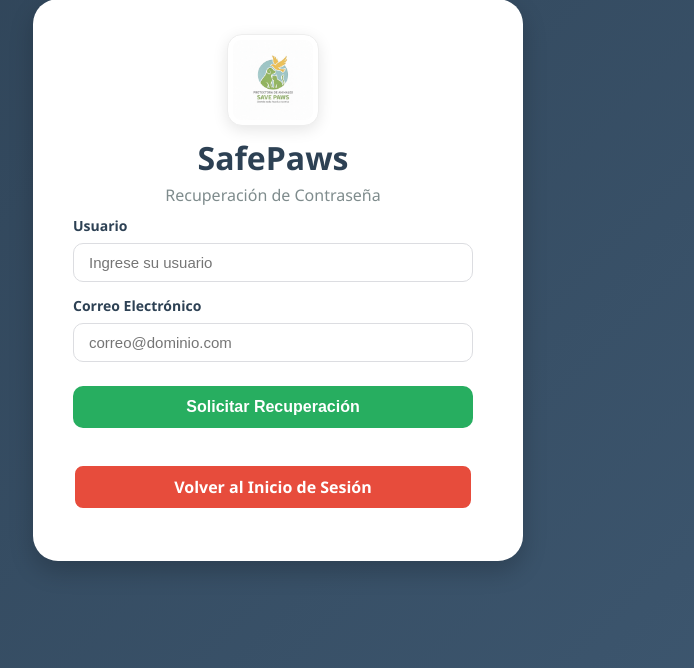
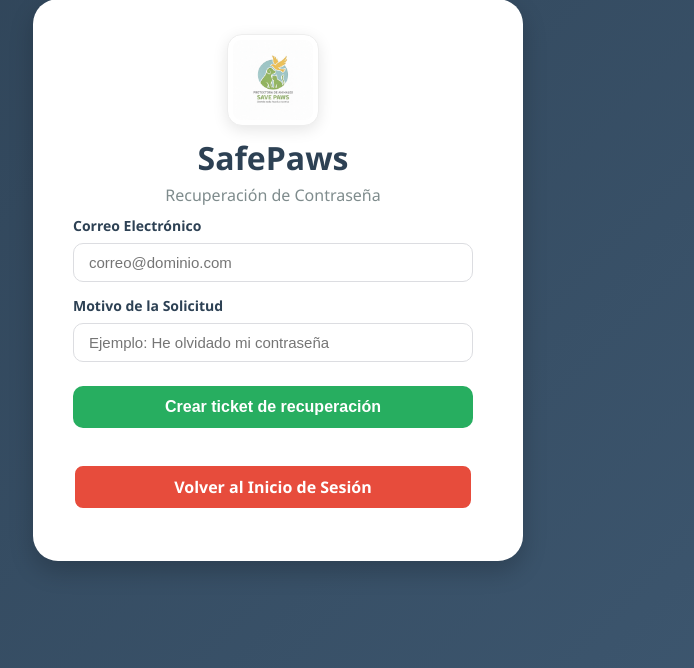
Before and after one commit to Casas-tj/SafePaws, a Django app: page /usuarios/recuperar_contrasena in a window 1280 px wide. Shown: the part 140-808 px from the top of the page, without its empty margins (362-1056 px from the left). Run offline with Django 5.2, Linux system fonts and the light colour scheme.

Commit message:
feature/recuperar_contrasena: Archivo modificado para en viar tickets

```diff
--- a/apps/usuarios/templates/usuarios/recuperar_contrasena.html
+++ b/apps/usuarios/templates/usuarios/recuperar_contrasena.html
@@ -12,21 +12,28 @@
             <p>Recuperación de Contraseña</p>
         </div>
 
-        <form id="recoveryForm" class="login-card" novalidate>
+        <form id="recoveryForm" class="login-card" method="POST">
+            {% csrf_token %}
+
             <div class="form-group">
-                <label for="username">Usuario</label>
-                <input type="text" id="recovery-username" placeholder="Ingrese su usuario" autocomplete="username"
+                <label for="email">Correo Electrónico</label>
+                <input type="text" name="email" id="recovery-email" placeholder="correo@dominio.com"
+                    autocomplete="email" required>
+            </div>
+
+            <div class="form-group">
+                <label for="telefono">Motivo de la Solicitud</label>
+                <input type="text" name="motivo" id="recovery-reason" placeholder="Ejemplo: He olvidado mi contraseña"
                     required>
             </div>
 
-            <div class="form-group">
-                <label for="email">Correo Electrónico</label>
-                <input type="text" id="recovery-email" placeholder="correo@dominio.com" autocomplete="email" required>
+            <button type="submit" id="recoveryBtn">Crear ticket de recuperación</button>
+
+            <div id="message" class="message-display">
+                {% if ticket_creado %}
+                Ticket creado: {{ ticket_id }}
+                {% endif %}
             </div>
-
-            <button type="submit" id="recoveryBtn">Solicitar Recuperación</button>
-
-            <div id="message" class="message-display"></div>
 
             <a href="{% url 'login' %}" class="btn-secondary">Volver al Inicio de Sesión</a>
         </form>
```
Also changed, not shown: 1 other file.
